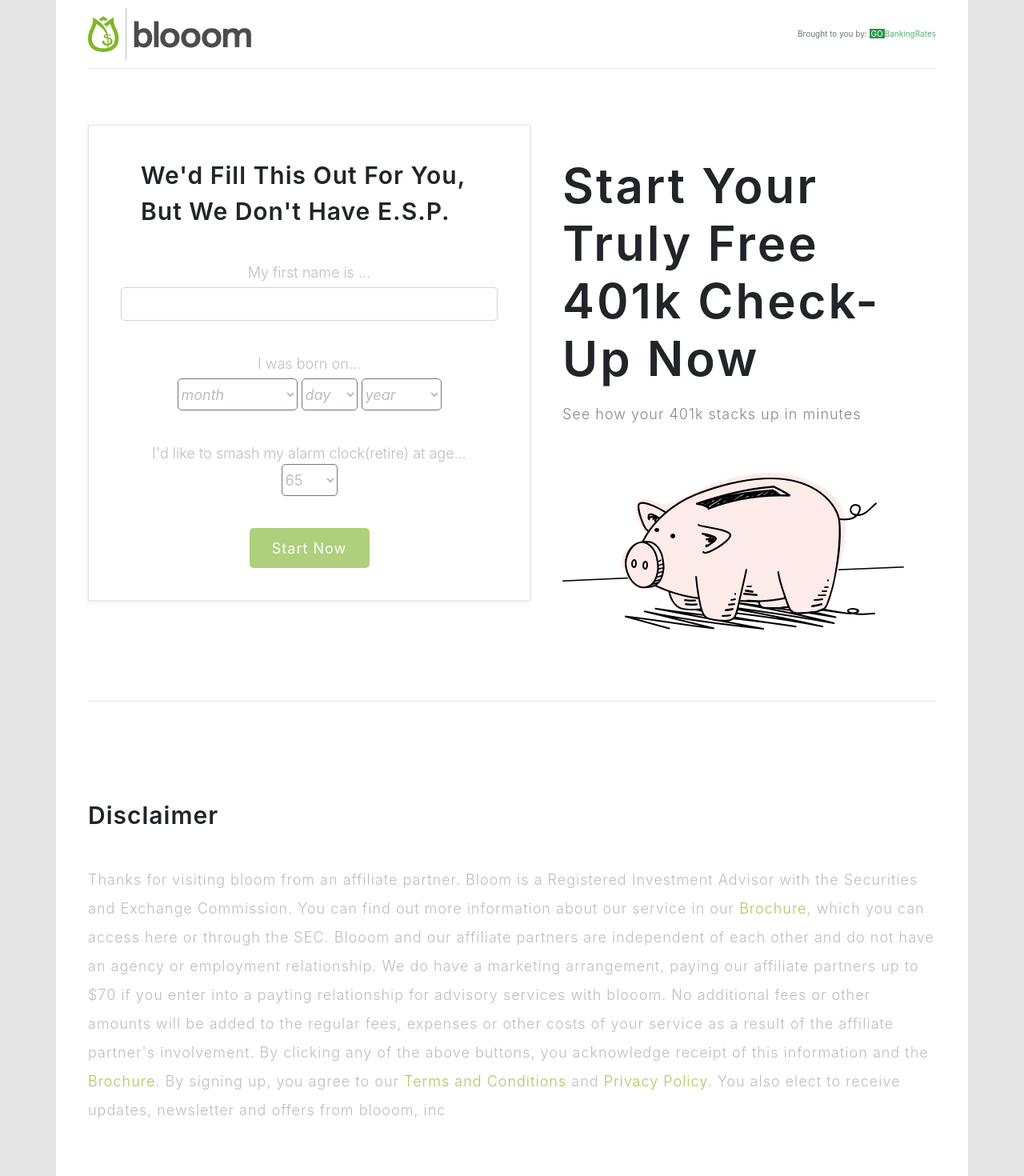
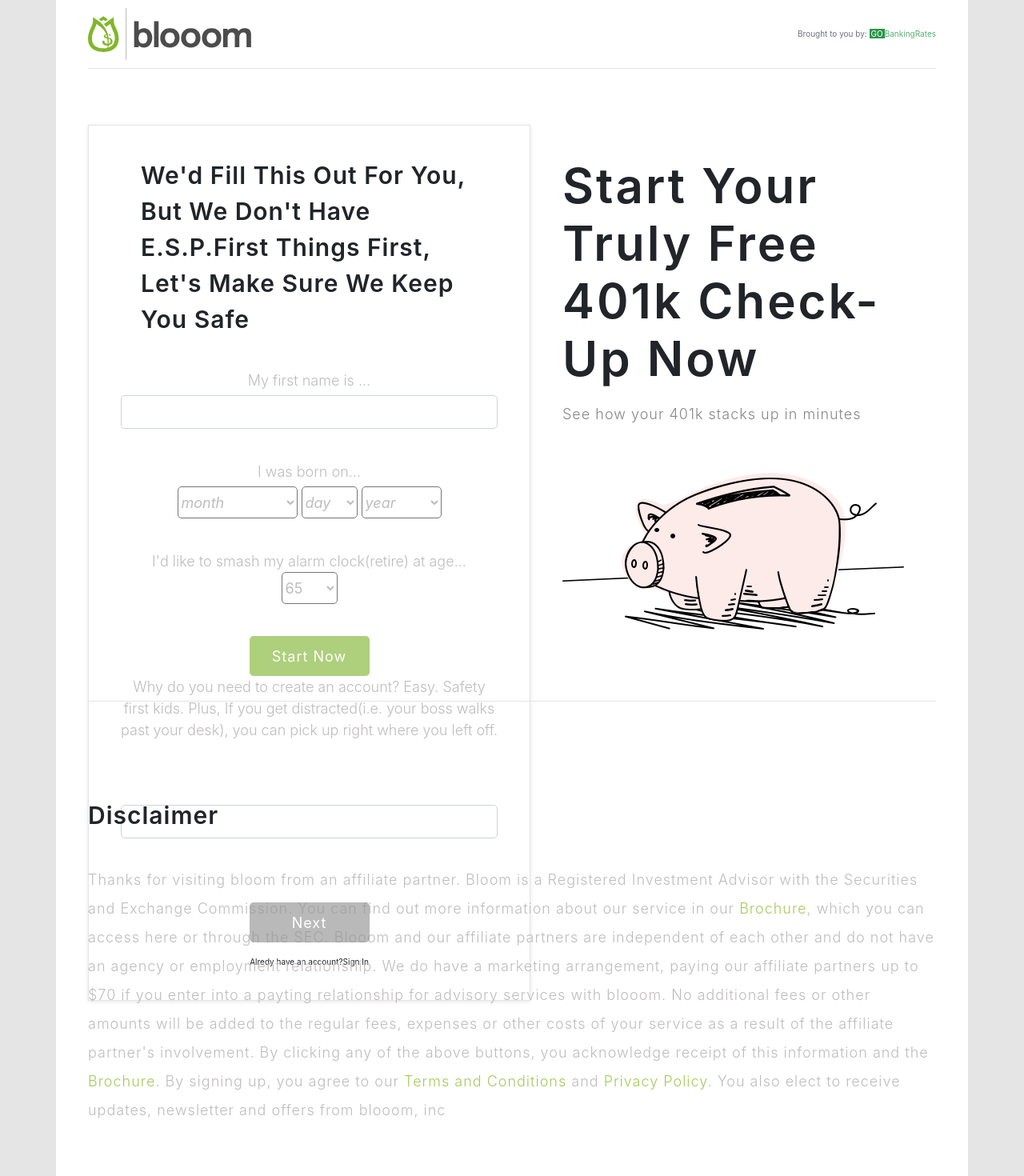
Before and after one commit to QiongXM/ct-blooom, an Angular app: page / in a window 1280 px wide. Shown: the top 1470 px of the page at 80% size. Built offline with nearby package versions, Linux system fonts and the light colour scheme.

Commit message:
add second form of home page

```diff
--- a/src/app/home/forms/forms.component.html
+++ b/src/app/home/forms/forms.component.html
@@ -1,5 +1,8 @@
 <div class="forms">
-  <div class="heading-3 forms__title">We'd fill this out for you, but we don't have E.S.P.</div>
+  <div class="heading-3 forms__title">
+    <span *ngIf="form1">We'd fill this out for you, but we don't have E.S.P.</span>
+    <span *ngIf="form2">First things first, let's make sure we keep you safe</span>
+  </div>
   <form [formGroup]="form1" (ngSubmit)="onSubmit()">
     <div class="form-group mb-md">
       <label class="form-label" for="firstName">My first name is ...</label>
@@ -29,7 +32,7 @@
         <div *ngIf="dobday.touched && dobday.invalid" class="alert alert-danger paragraph">Please select the year.</div>
       </div>
     </div>
-    <div class="form-group mb-md ">
+    <div class="form-group mb-md">
       <div class="form-label ">I'd like to smash my alarm clock(retire) at age...</div>
       <div class="dropdown">
         <select class="dropdown--age" formControlName="age">
@@ -43,4 +46,18 @@
       <button class="btn btn--green" type="submit" [disabled]="form1.invalid">Start now</button>
     </div>
   </form>
+  <form [formGroup]="form2" (ngSubmit)="onSubmit()">
+    <div class="form-group mb-lg">
+      <label class="form-label mb-lg" for="email">Why do you need to create an account? Easy. Safety first kids. Plus, If you get distracted(i.e. your boss walks past
+        your desk), you can pick up right where you left off.</label>
+      <input formControlName="email" id="email" class="form-control" type="text">
+      <div *ngIf="email.touched && email.invalid" class="alert alert-danger paragraph">
+        Email is required.
+      </div>
+    </div>
+    <div class="submit mb-xs">
+      <button class="btn btn--gray" type="submit" [disabled]="form1.invalid">Next</button>
+    </div>
+  </form>
+  <div class="form2__text">Alredy have an account?Sign In</div>
 </div>
--- a/src/app/home/forms/forms.component.scss
+++ b/src/app/home/forms/forms.component.scss
@@ -78,4 +78,10 @@
   .submit {
     text-align: center;
   }
+
+  .form2 {
+    &__text {
+      text-align: center;
+    }
+  }
 }
--- a/src/app/home/forms/forms.component.ts
+++ b/src/app/home/forms/forms.component.ts
@@ -15,7 +15,7 @@
   ages = ['Less than 1'].concat(_.range(1, 165));
 
   form1: FormGroup;
-  selected = 65;
+  form2: FormGroup;
 
   ngOnInit() {
     this.form1 = new FormGroup({
@@ -27,6 +27,9 @@
       dobday: new FormControl(null, Validators.required),
       dobyear: new FormControl(null, Validators.required),
       age: new FormControl(null, Validators.required)
+    });
+    this.form2 = new FormGroup({
+      email: new FormControl('', [Validators.required, Validators.email])
     });
   }
 
@@ -50,6 +53,10 @@
     return this.form1.get('age');
   }
 
+  get email() {
+    return this.form2.get('email');
+  }
+
   get firstnameRequired() {
     return this.firstname.errors.required;
   }
--- a/src/scss/_button.scss
+++ b/src/scss/_button.scss
@@ -15,4 +15,12 @@
     text-transform: capitalize;
     letter-spacing: 0.1rem;
   }
+
+  &--gray {
+    background-color: $gray-400;
+    font-size: $font-size-lg;
+    color: $white;
+    text-transform: capitalize;
+    letter-spacing: 0.1rem;
+  }
 }
--- a/src/scss/_utils.scss
+++ b/src/scss/_utils.scss
@@ -1,4 +1,7 @@
 // margin-bottom
+.mb-xs {
+  margin-bottom: 1.7rem;
+}
 .mb-sm {
   margin-bottom: 2rem;
 }
```
